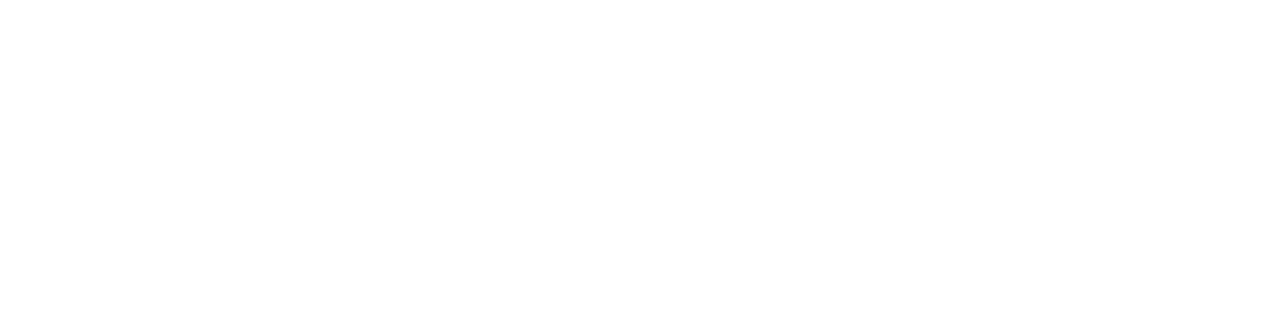
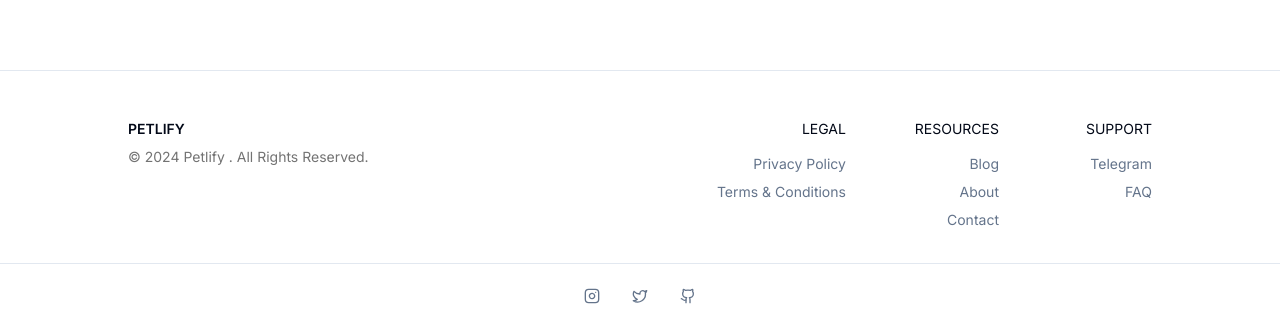
Before and after one commit to andreskps/Ecommerce_Frontend, a Next.js app: page / in a window 1280 px wide. Shown: the part 1784-2109 px from the top of the page. Before the commit the page ends 1806 px from the top, so only its background shows below. Built offline with nearby package versions, Linux system fonts and the light colour scheme.

Commit message:
Add footer

```diff
--- a/package.json
+++ b/package.json
@@ -12,6 +12,7 @@
     "@radix-ui/react-dialog": "^1.0.5",
     "@radix-ui/react-navigation-menu": "^1.1.4",
     "@radix-ui/react-scroll-area": "^1.0.5",
+    "@radix-ui/react-separator": "^1.0.3",
     "@radix-ui/react-slot": "^1.0.2",
     "class-variance-authority": "^0.7.0",
     "clsx": "^2.1.0",
--- a/src/app/(shop)/layout.tsx
+++ b/src/app/(shop)/layout.tsx
@@ -1,4 +1,5 @@
 
+import Footer from "@/components/native/Footer"
 import Header from "@/components/parent"
 
 export default async function DashboardLayout({
@@ -12,7 +13,7 @@
          <div className="px-[1.4rem] md:px-[4rem] lg:px-[6rem] xl:px-[8rem] 2xl:px-[12rem]">
             {children}
          </div>
-         {/* <Footer /> */}
+         <Footer />
       </>
     )
 }
--- a/src/app/(shop)/page.tsx
+++ b/src/app/(shop)/page.tsx
@@ -2,10 +2,7 @@
 import Carousel from "@/components/corouselMain";
 import { SectionCategories } from "@/components/home/sections/SectionCategories";
 import { SectionProducts } from "@/components/home/sections/SectionProducts";
-import { Nav } from "@/components/nav";
-import Header from "@/components/parent";
-import Image from "next/image";
-import { FaShoppingCart } from "react-icons/fa";
+import { config } from "@/config/site";
 
 export default function Home() {
   return (
@@ -13,7 +10,7 @@
       <Carousel />
 
       <div className="flex flex-col items-center justify-center py-8">
-        <h1 className="text-2xl font-bold">Bienvenido a Petlify</h1>
+        <h1 className="text-2xl font-bold">Bienvenido a {config.name}</h1>
         <p className="text-sm text-neutral-500">
            Encuentra los mejores productos para tu mascota
         </p>
--- a/src/components/desktop.tsx
+++ b/src/components/desktop.tsx
@@ -9,6 +9,7 @@
   NavigationMenuTrigger,
   navigationMenuTriggerStyle,
 } from "@/components/ui/navigation-menu";
+import { config } from "@/config/site";
 // import config from '@/config/site'
 import { cn } from "@/lib/utils";
 import Link from "next/link";
@@ -20,7 +21,7 @@
     <div className="hidden md:flex gap-4">
       <Link href="/" className="flex items-center">
         <span className="hidden  text-white font-medium sm:inline-block">
-          Petlify
+          {config.name}
         </span>
       </Link>
       <NavMenu />
--- a/src/components/mobile.tsx
+++ b/src/components/mobile.tsx
@@ -11,6 +11,7 @@
 import { useRouter } from 'next/navigation'
 import { useState } from 'react'
 import { AlignJustify } from 'lucide-react';
+import { config } from '@/config/site'
 
 export function MobileNav() {
    const [open, setOpen] = useState(false)
@@ -33,7 +34,7 @@
                onOpenChange={setOpen}
             >
                <div className="relative z-20 flex items-center text-lg font-medium text-white">
-                  Petlify
+                  {config.name}
                </div>
             </MobileLink>
             <ScrollArea className="my-4 h-[calc(100vh-8rem)] pb-10 pl-6">
--- /dev/null
+++ b/src/components/native/Footer.tsx
@@ -0,0 +1,137 @@
+// import { Separator } from '@/components/native/separator'
+// import config from '@/config/site'
+import { GithubIcon, InstagramIcon, TwitterIcon } from 'lucide-react'
+import Link from 'next/link'
+import { Separator } from '../ui/separator'
+import { config } from '@/config/site'
+
+const data = [
+   {
+      label: 'LEGAL',
+      links: [
+         {
+            label: 'Privacy Policy',
+            url: '/privacy',
+         },
+         {
+            label: 'Terms & Conditions',
+            url: '/terms',
+         },
+      ],
+   },
+   {
+      label: 'RESOURCES',
+      links: [
+         {
+            label: 'Blog',
+            url: '/blog',
+         },
+         {
+            label: 'About',
+            url: '/about',
+         },
+         {
+            label: 'Contact',
+            url: '/contact',
+         },
+      ],
+   },
+   {
+      label: 'SUPPORT',
+      links: [
+         {
+            label: 'Telegram',
+            url: '/telegram',
+         },
+         {
+            label: 'FAQ',
+            url: '/faq',
+         },
+      ],
+   },
+]
+
+export default function Footer() {
+   return (
+      <footer className="w-full">
+         <Separator className='my-12'/>
+         <div className="flex justify-between px-[1.4rem] md:px-[4rem] lg:px-[6rem] xl:px-[8rem] 2xl:px-[12rem]">
+            <Trademark />
+            <Links />
+         </div>
+         <Separator  className="mt-8 mb-6"/>
+         <Socials />
+      </footer>
+   )
+}
+
+function Links() {
+   return (
+      <div className="text-end justify-evenly grid grid-cols-2 gap-8 sm:grid-cols-3 sm:gap-6">
+         {data.map(({ label, links }) => (
+            <div key={label}>
+               <h2 className="mb-3 text-sm uppercase">{label}</h2>
+               <ul className="block space-y-1">
+                  {links.map(({ label, url }) => (
+                     <li key={label}>
+                        <Link
+                           href={url}
+                           className="text-sm transition duration-300 text-muted-foreground hover:text-foreground"
+                        >
+                           {label}
+                        </Link>
+                     </li>
+                  ))}
+               </ul>
+            </div>
+         ))}
+      </div>
+   )
+}
+
+function Trademark() {
+   return (
+      <div className="mb-6 hidden md:mb-0 md:block">
+         <span className="flex flex-col">
+            <h2 className="whitespace-nowrap text-sm font-semibold uppercase">
+               {config.name}
+            </h2>
+            <span className="mt-2 text-sm text-neutral-500 dark:text-neutral-400">
+               © {new Date().getFullYear()} {config.name} . All Rights
+               Reserved.
+            </span>
+         </span>
+      </div>
+   )
+}
+
+function Socials() {
+   return (
+      <div className="mb-6 flex justify-center space-x-6 text-muted-foreground">
+         <a
+            href="https://instagram.com/accretence"
+            target="_blank"
+            rel="noreferrer"
+         >
+            <InstagramIcon className="h-4" />
+            <span className="sr-only">Instagram page</span>
+         </a>
+         <a
+            href="https://twitter.com/accretence"
+            target="_blank"
+            rel="noreferrer"
+         >
+            <TwitterIcon className="h-4" />
+            <span className="sr-only">Twitter page</span>
+         </a>
+         <a
+            href="https://github.com/accretence"
+            target="_blank"
+            rel="noreferrer"
+         >
+            <GithubIcon className="h-4" />
+            <span className="sr-only">GitHub account</span>
+         </a>
+      </div>
+   )
+}
--- /dev/null
+++ b/src/components/ui/separator.tsx
@@ -0,0 +1,31 @@
+"use client"
+
+import * as React from "react"
+import * as SeparatorPrimitive from "@radix-ui/react-separator"
+
+import { cn } from "@/lib/utils"
+
+const Separator = React.forwardRef<
+  React.ElementRef<typeof SeparatorPrimitive.Root>,
+  React.ComponentPropsWithoutRef<typeof SeparatorPrimitive.Root>
+>(
+  (
+    { className, orientation = "horizontal", decorative = true, ...props },
+    ref
+  ) => (
+    <SeparatorPrimitive.Root
+      ref={ref}
+      decorative={decorative}
+      orientation={orientation}
+      className={cn(
+        "shrink-0 bg-border",
+        orientation === "horizontal" ? "h-[1px] w-full" : "h-full w-[1px]",
+        className
+      )}
+      {...props}
+    />
+  )
+)
+Separator.displayName = SeparatorPrimitive.Root.displayName
+
+export { Separator }
--- /dev/null
+++ b/src/config/site.ts
@@ -0,0 +1,13 @@
+export const config = {
+    name: 'Petlify',
+    handle: '@accretence',
+    url: 'https://store.accretence.com',
+    ogImage:
+       'https://og-image.vercel.app/Store.png?theme=light&md=1&fontSize=100px&images=https%3A%2F%2Fassets.vercel.com%2Fimage%2Fupload%2Ffront%2Fassets%2Fdesign%2Fvercel-triangle-black.svg',
+    description:
+       'Beautifully designed E-Commerce store built with Radix UI and Tailwind CSS.',
+    links: {
+       twitter: 'https://twitter.com/accretence',
+       github: 'https://github.com/accretence',
+    },
+ }
```
Also changed, not shown: 1 other file (tests, documents, lock files or other folders).
